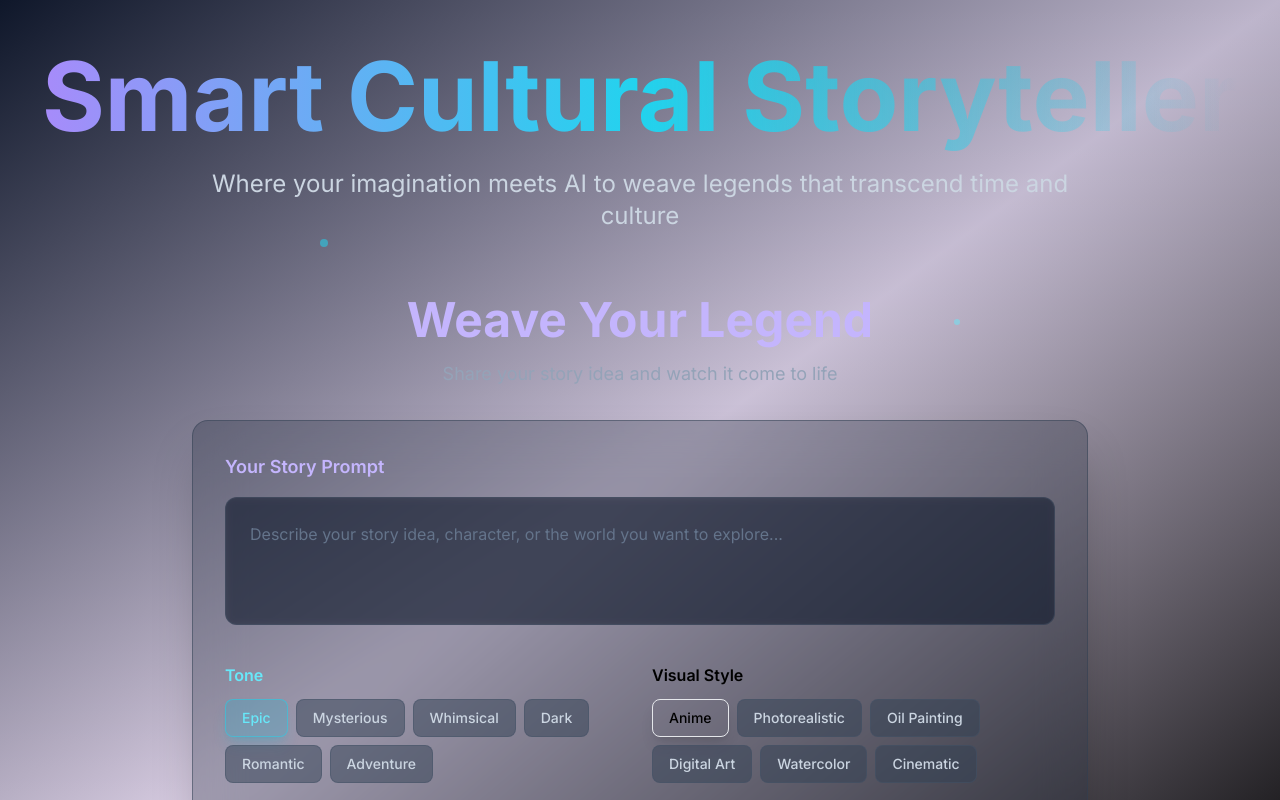
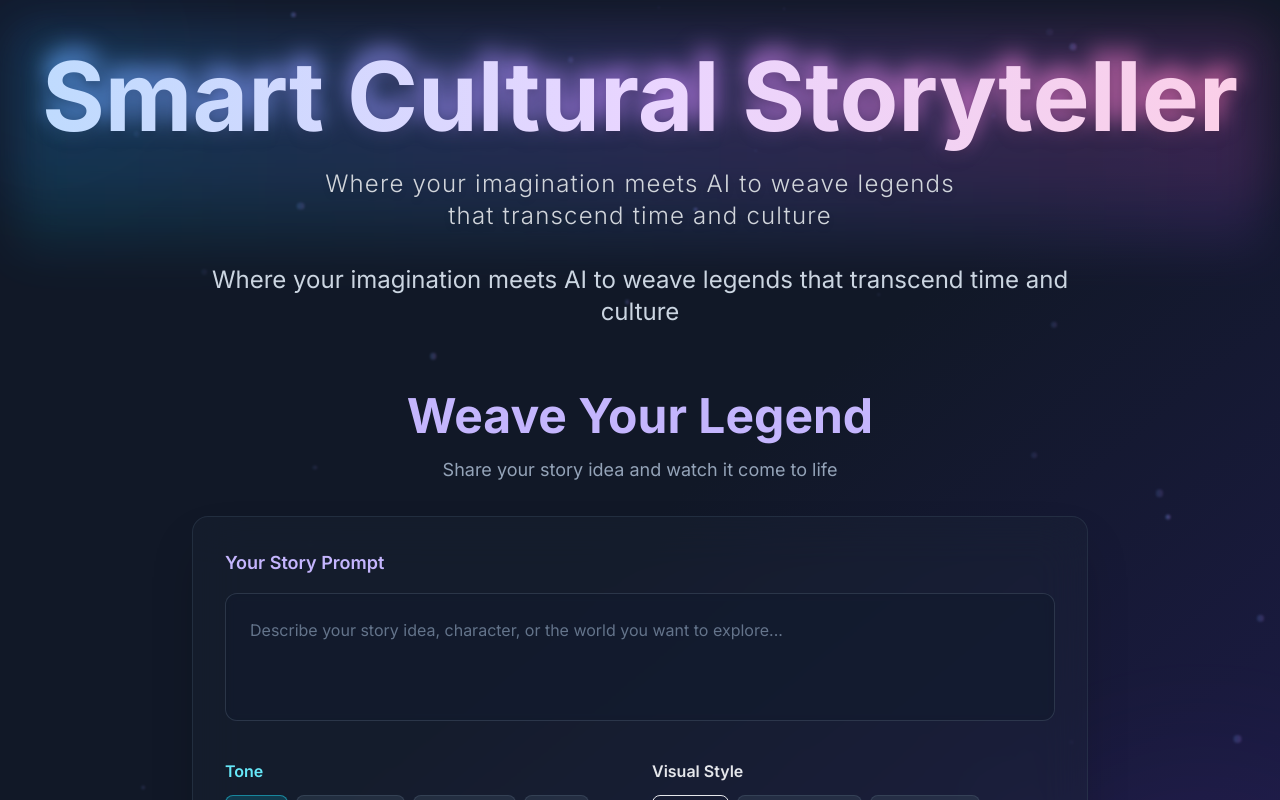
Before and after one commit to Harshitjoshi133/MangoDesk, a Next.js app in the folder frontend/: page / in a window 1280 px wide. Shown: the top 800 px of the page. Built offline with nearby package versions, Linux system fonts and the light colour scheme.

Commit message:
Changed Styling

```diff
--- a/frontend/src/app/globals.css
+++ b/frontend/src/app/globals.css
@@ -3,25 +3,112 @@
 @tailwind utilities;
 
 :root {
-  --foreground-rgb: 0, 0, 0;
-  --background-start-rgb: 214, 219, 220;
-  --background-end-rgb: 255, 255, 255;
+  --foreground-rgb: 255, 255, 255;
+  --background-start-rgb: 30, 41, 59; /* slate-800 */
+  --background-mid-rgb: 67, 56, 202; /* indigo-700 */
+  --background-end-rgb: 76, 29, 149; /* purple-900 */
+  --accent-blue: 96, 165, 250; /* blue-400 */
+  --accent-purple: 192, 132, 252; /* purple-400 */
+  --accent-pink: 236, 72, 153; /* pink-500 */
+  --text-primary: 229, 231, 235; /* gray-200 */
+  --text-secondary: 156, 163, 175; /* gray-400 */
 }
 
-@media (prefers-color-scheme: dark) {
-  :root {
-    --foreground-rgb: 255, 255, 255;
-    --background-start-rgb: 0, 0, 0;
-    --background-end-rgb: 0, 0, 0;
-  }
+/* Keyframe Animations */
+@keyframes twinkle {
+  0%, 100% { opacity: 0.2; }
+  50% { opacity: 1; }
 }
 
+@keyframes float {
+  0%, 100% { transform: translateY(0) rotate(0deg); }
+  50% { transform: translateY(-10px) rotate(1deg); }
+}
+
+@keyframes scanline {
+  0% { background-position: 0 -100vh; }
+  100% { background-position: 0 100vh; }
+}
+
+/* Global Styles */
 body {
-  color: rgb(var(--foreground-rgb));
+  min-height: 100vh;
+  color: rgb(var(--text-primary));
   background: linear-gradient(
-      to bottom,
-      transparent,
-      rgb(var(--background-end-rgb))
-    )
-    rgb(var(--background-start-rgb));
+    to bottom right,
+    rgb(var(--background-start-rgb)),
+    rgb(var(--background-mid-rgb)),
+    rgb(var(--background-end-rgb))
+  );
+  font-family: 'Inter', system-ui, -apple-system, sans-serif;
+  text-rendering: optimizeLegibility;
+  -webkit-font-smoothing: antialiased;
+  -moz-osx-font-smoothing: grayscale;
+  overflow-x: hidden;
 }
+
+/* Custom Scrollbar */
+::-webkit-scrollbar {
+  width: 8px;
+  height: 8px;
+}
+
+::-webkit-scrollbar-track {
+  background: rgba(30, 41, 59, 0.3);
+  border-radius: 4px;
+}
+
+::-webkit-scrollbar-thumb {
+  background: linear-gradient(45deg, rgba(var(--neon-cyan), 0.8), rgba(var(--neon-purple), 0.8));
+  border-radius: 4px;
+  transition: all 0.3s ease;
+}
+
+::-webkit-scrollbar-thumb:hover {
+  background: linear-gradient(45deg, rgba(var(--neon-cyan), 1), rgba(var(--neon-pink), 1));
+}
+
+/* Neon Glow Effect */
+.neon-glow {
+  text-shadow: 0 0 5px rgba(var(--neon-cyan), 0.8),
+               0 0 10px rgba(var(--neon-cyan), 0.6),
+               0 0 20px rgba(var(--neon-purple), 0.4);
+  transition: text-shadow 0.3s ease;
+}
+
+.neon-glow:hover {
+  text-shadow: 0 0 10px rgba(var(--neon-cyan), 1),
+               0 0 20px rgba(var(--neon-cyan), 0.8),
+               0 0 30px rgba(var(--neon-purple), 0.6),
+               0 0 40px rgba(var(--neon-purple), 0.4);
+}
+
+/* Grid Background */
+.bg-grid-white {
+  background-image:
+    linear-gradient(to right, rgba(255, 255, 255, 0.03) 1px, transparent 1px),
+    linear-gradient(to bottom, rgba(255, 255, 255, 0.03) 1px, transparent 1px);
+  background-size: 40px 40px;
+  background-position: center center;
+}
+
+/* Button Hover Effects */
+.hover-lift {
+  transition: all 0.3s cubic-bezier(0.4, 0, 0.2, 1);
+}
+
+.hover-lift:hover {
+  transform: translateY(-0.25rem);
+  box-shadow: 0 10px 25px -5px rgba(var(--accent-blue), 0.2),
+              0 10px 10px -5px rgba(var(--accent-purple), 0.1);
+}
+
+/* Pulsing Animation */
+.animate-pulse-slow {
+  animation: pulse 3s cubic-bezier(0.4, 0, 0.6, 1) infinite;
+}
+
+@keyframes pulse-slow {
+  0%, 100% { opacity: 1; }
+  50% { opacity: 0.6; }
+}
--- a/frontend/src/app/page.tsx
+++ b/frontend/src/app/page.tsx
@@ -21,13 +21,82 @@ export default function Home() {
   };
 
   return (
-    <main className="min-h-screen bg-gradient-to-br from-slate-900 via-purple-900/20 to-black relative overflow-hidden">
-      {/* Animated background particles */}
+    <main className="min-h-screen relative overflow-hidden bg-gradient-to-br from-gray-900 via-gray-900 to-indigo-950">
+      {/* Animated Background Elements */}
       <div className="absolute inset-0 overflow-hidden">
-        <div className="absolute top-1/4 left-1/4 w-2 h-2 bg-cyan-400 rounded-full animate-pulse opacity-60" />
-        <div className="absolute top-3/4 right-1/3 w-1 h-1 bg-violet-400 rounded-full animate-pulse opacity-40" />
-        <div className="absolute top-1/2 left-1/2 w-3 h-3 bg-magenta-400 rounded-full animate-pulse opacity-30" />
-        <div className="absolute top-1/3 right-1/4 w-1.5 h-1.5 bg-cyan-300 rounded-full animate-pulse opacity-50" />
+        {/* Floating Particles */}
+        {[...Array(50)].map((_, i) => {
+          const size = Math.random() * 6 + 2;
+          const duration = Math.random() * 15 + 10;
+          const delay = Math.random() * 5;
+          const distance = Math.random() * 50 + 20;
+
+          return (
+            <motion.div
+              key={i}
+              className="absolute rounded-full bg-gradient-to-r from-blue-400/50 to-purple-400/50"
+              style={{
+                width: `${size}px`,
+                height: `${size}px`,
+                top: `${Math.random() * 100}%`,
+                left: `${Math.random() * 100}%`,
+                filter: 'blur(1px)',
+              }}
+              animate={{
+                y: [0, -distance, 0],
+                x: [0, (Math.random() - 0.5) * 40],
+                opacity: [0.1, 0.8, 0.1],
+              }}
+              transition={{
+                duration: duration,
+                delay: delay,
+                repeat: Infinity,
+                repeatType: 'reverse',
+                ease: 'easeInOut',
+              }}
+            />
+          );
+        })}
+
+        {/* Animated Grid */}
+        <motion.div
+          className="absolute inset-0 bg-grid-white/[0.03] bg-[length:40px_40px]"
+          animate={{
+            backgroundPosition: ['0 0', '40px 40px'],
+          }}
+          transition={{
+            duration: 20,
+            repeat: Infinity,
+            ease: 'linear',
+          }}
+        />
+
+        {/* Glowing Orbs */}
+        <motion.div
+          className="absolute -left-20 -top-20 w-64 h-64 rounded-full bg-blue-500/10 blur-3xl"
+          animate={{
+            scale: [1, 1.2, 1],
+            opacity: [0.3, 0.5, 0.3],
+          }}
+          transition={{
+            duration: 8,
+            repeat: Infinity,
+            ease: 'easeInOut',
+          }}
+        />
+        <motion.div
+          className="absolute -right-20 -bottom-20 w-80 h-80 rounded-full bg-purple-500/10 blur-3xl"
+          animate={{
+            scale: [1, 1.3, 1],
+            opacity: [0.3, 0.6, 0.3],
+          }}
+          transition={{
+            duration: 10,
+            repeat: Infinity,
+            ease: 'easeInOut',
+            delay: 2,
+          }}
+        />
       </div>
 
       <div className="relative z-10 max-w-7xl mx-auto px-4 sm:px-6 lg:px-8 py-12">
@@ -38,16 +107,75 @@ export default function Home() {
           animate={{ opacity: 1, y: 0 }}
           transition={{ duration: 0.8 }}
         >
-          <motion.h1
-            className="text-6xl md:text-8xl font-bold mb-6"
-            initial={{ opacity: 0, scale: 0.8 }}
-            animate={{ opacity: 1, scale: 1 }}
-            transition={{ duration: 1, delay: 0.2 }}
+          <motion.div
+            className="relative text-center"
+            initial={{ opacity: 0, y: 20 }}
+            animate={{ opacity: 1, y: 0 }}
+            transition={{ duration: 0.8 }}
           >
-            <span className="bg-gradient-to-r from-violet-400 via-cyan-400 to-magenta-400 bg-clip-text text-transparent">
-              Smart Cultural Storyteller
-            </span>
-          </motion.h1>
+            <div className="relative inline-block">
+              <motion.h1
+                className="text-5xl md:text-7xl lg:text-8xl font-bold mb-6 relative z-10"
+                initial={{ opacity: 0, y: -20 }}
+                animate={{ opacity: 1, y: 0 }}
+                transition={{ duration: 1, delay: 0.2, type: 'spring', stiffness: 100 }}
+              >
+                <span className="relative">
+                  <span className="absolute inset-0 bg-gradient-to-r from-blue-400 via-purple-400 to-pink-400 bg-clip-text text-transparent filter blur-md">
+                    Smart Cultural Storyteller
+                  </span>
+                  <span className="relative bg-gradient-to-r from-blue-200 via-purple-200 to-pink-200 bg-clip-text text-transparent drop-shadow-lg">
+                    Smart Cultural Storyteller
+                  </span>
+                </span>
+              </motion.h1>
+
+              <motion.div
+                className="absolute -inset-6 bg-gradient-to-r from-blue-500/30 via-purple-500/30 to-pink-500/30 rounded-xl -z-10 blur-xl"
+                initial={{ opacity: 0, scale: 0.8 }}
+                animate={{
+                  opacity: [0.2, 0.4, 0.2],
+                  scale: [0.95, 1.05, 0.95]
+                }}
+                transition={{
+                  duration: 8,
+                  repeat: Infinity,
+                  ease: 'easeInOut'
+                }}
+              />
+            </div>
+
+            <motion.p
+              className="text-xl md:text-2xl text-gray-300 font-light tracking-wider mb-8 max-w-2xl mx-auto leading-relaxed drop-shadow-md"
+              initial={{ opacity: 0, y: 20 }}
+              animate={{
+                opacity: 1,
+                y: 0,
+                textShadow: [
+                  '0 0 8px rgba(96, 165, 250, 0)',
+                  '0 0 16px rgba(192, 132, 252, 0.3)',
+                  '0 0 8px rgba(96, 165, 250, 0)'
+                ]
+              }}
+              transition={{
+                duration: 0.8,
+                delay: 0.4,
+                textShadow: {
+                  duration: 6,
+                  repeat: Infinity,
+                  repeatType: 'reverse'
+                }
+              }}
+            >
+              Where your imagination meets AI to weave legends that transcend time and culture
+            </motion.p>
+            <motion.div
+              className="absolute -inset-4 bg-gradient-to-r from-cyan-500/20 to-purple-500/20 rounded-xl blur-xl -z-10"
+              initial={{ opacity: 0, scale: 0.8 }}
+              animate={{ opacity: 0.6, scale: 1 }}
+              transition={{ duration: 2, delay: 0.5 }}
+            />
+          </motion.div>
 
           <motion.p
             className="text-xl md:text-2xl text-slate-300 max-w-4xl mx-auto leading-relaxed"
```
